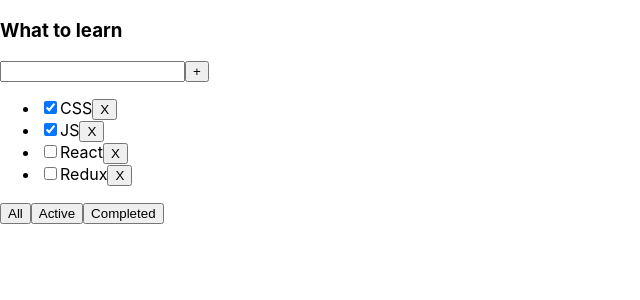
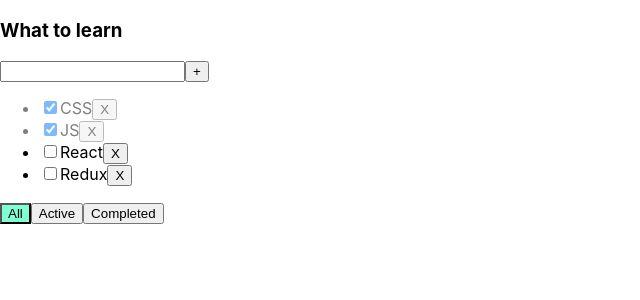
Before and after one commit to fogelo/inc_todolist, a React (Create React App) app: page / in a window 1280 px wide. Shown: the top 300 px of the page, without its empty margins (0-640 px from the left). Built offline with nearby package versions, Linux system fonts and the light colour scheme.

Commit message:
todolist 04

```diff
--- a/src/App.css
+++ b/src/App.css
@@ -2,3 +2,18 @@
     display: flex;
     justify-content: space-between;
 }
+
+.error {
+    border: 1px solid red;
+}
+
+.error-message {
+    color: red;
+}
+
+.active-filter {
+    background-color: aquamarine;
+}
+.is-done{
+    opacity: 0.5;
+}
--- a/src/App.tsx
+++ b/src/App.tsx
@@ -6,25 +6,33 @@
 export type FilterValueType = 'all' | 'active' | 'completed'
 
 function App() {
-
     let [tasks, setTasks] = useState<Array<TaskType>>([
         {id: v1(), title: 'CSS', isDone: true},
         {id: v1(), title: 'JS', isDone: true},
         {id: v1(), title: 'React', isDone: false},
         {id: v1(), title: 'Redux', isDone: false},
     ])
-    console.log(tasks)
-    let [filter, setFilter] = useState('all')
+    let [filter, setFilter] = useState<FilterValueType>('all')
 
-    function addTask(title: string) {
-        let newTasks = [...tasks, {id: v1(), title: title, isDone: true}]
-        setTasks(newTasks)
-    }
 
     function removeTask(id: string) {
         let filteredTasks = tasks.filter(task => task.id !== id)
         setTasks(filteredTasks)
     }
+
+    function addTask(title: string) {
+        let newTasks = [...tasks, {id: v1(), title: title, isDone: false}]
+        setTasks(newTasks)
+    }
+
+    function changeStatus(taskId: string, isDone: boolean) {
+        let task = tasks.find(t => t.id === taskId)
+        if (task) {
+            task.isDone = isDone
+        }
+        setTasks([...tasks])
+    }
+
 
     function changeFilter(value: FilterValueType) {
         setFilter(value)
@@ -45,8 +53,9 @@
                       removeTask={removeTask}
                       changeFilter={changeFilter}
                       addTask={addTask}
+                      changeTaskStatus={changeStatus}
+                      filter={filter}
             />
-
         </div>
     );
 }
--- a/src/TodoList.tsx
+++ b/src/TodoList.tsx
@@ -14,22 +14,36 @@
     removeTask: (taskId: string) => void
     changeFilter: (value: FilterValueType) => void
     addTask: (value: string) => void
+    changeTaskStatus: (taskId: string, isDone: boolean) => void
+    filter: FilterValueType
 }
 
 export function TodoList(props: PropsType) { //props = {title: 'What to learn', tasks: {}}
 
-    let [newTaskTitle, setNewTaskTitle] = useState('')
+    let [title, setTitle] = useState('')
+    let [error, setError] = useState<string | null>(null)
 
-    const onNewTitleChangeHandler = (e: ChangeEvent<HTMLInputElement>) => setNewTaskTitle(e.currentTarget.value)
+    const onNewTitleChangeHandler = (e: ChangeEvent<HTMLInputElement>) => {
+        setTitle(e.currentTarget.value);
+    }
     const onKeyPressHandler = (e: KeyboardEvent<HTMLInputElement>) => {
+        setError('')
+        if (title.trim() === '') {
+            return
+        }
         if (e.code === 'Enter') {
-            props.addTask(newTaskTitle)
-            setNewTaskTitle('')
+            props.addTask(title)
+            setTitle('')
         }
     }
     const addTask = () => {
-        props.addTask(newTaskTitle)
-        setNewTaskTitle('')
+        if (title.trim() !== '') {
+            props.addTask(title)
+            setTitle('')
+        } else {
+            setError('field is required')
+        }
+
     }
     const onAllClickHandler = () => props.changeFilter('all')
     const onActiveClickHandler = () => props.changeFilter('active')
@@ -39,20 +53,28 @@
         <div>
             <h3>{props.title}</h3>
             <div>
-                <input value={newTaskTitle}
+                <input value={title}
                        onChange={onNewTitleChangeHandler}
                        onKeyPress={onKeyPressHandler}
+                       className={error ? 'error' : ''}
                 />
-                <button onClick={addTask}>+
-                </button>
+                <button onClick={addTask}>+</button>
+                <div className={error ? 'error-message' : ''}>{error}</div>
             </div>
             <ul>
                 {
                     props.tasks.map(task => {
-                            const onRemoveHandler = () => props.removeTask(task.id)
-                            return <li key={task.id}><input type="checkbox" checked={task.isDone}/>
+                            const onClickHandler = () => props.removeTask(task.id)
+                            const onChangeHandler = (e: ChangeEvent<HTMLInputElement>) => {
+                                props.changeTaskStatus(task.id, e.currentTarget.checked)
+                            }
+
+                            return <li key={task.id} className={task.isDone ? 'is-done' : ''}>
+                                <input type="checkbox"
+                                       checked={task.isDone}
+                                       onChange={onChangeHandler}/>
                                 <span>{task.title}</span>
-                                <button onClick={onRemoveHandler}>X</button>
+                                <button onClick={onClickHandler}>X</button>
                             </li>
                         }
                     )
@@ -60,9 +82,17 @@
                 }
             </ul>
             <div>
-                <button onClick={onAllClickHandler}>All</button>
-                <button onClick={onActiveClickHandler}>Active</button>
-                <button onClick={onCompletedClickHandler}>Completed</button>
+                <button
+                    className={props.filter === 'all' ? 'active-filter' : ''}
+                    onClick={onAllClickHandler}>All
+                </button>
+                <button
+                    onClick={onActiveClickHandler}
+                    className={props.filter === 'active' ? 'active-filter' : ''}>Active
+                </button>
+                <button onClick={onCompletedClickHandler}
+                        className={props.filter === 'completed' ? 'active-filter' : ''}>Completed
+                </button>
             </div>
         </div>
     )
```
Also changed, not shown: src/Aaa.tsx (added, +9 -0 lines), 2 other files (tests, documents, lock files or other folders).
